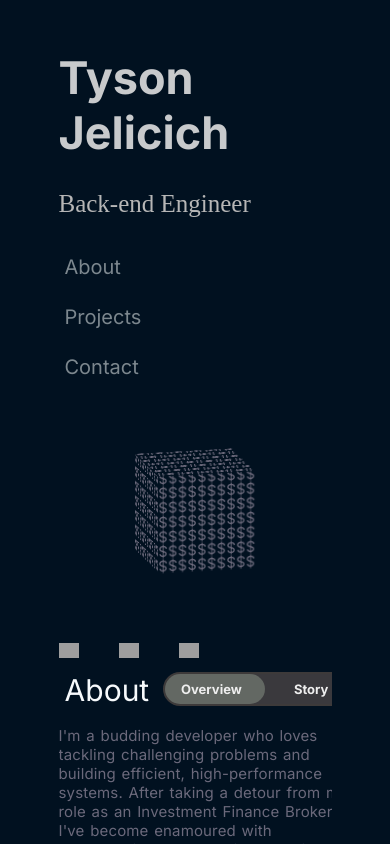
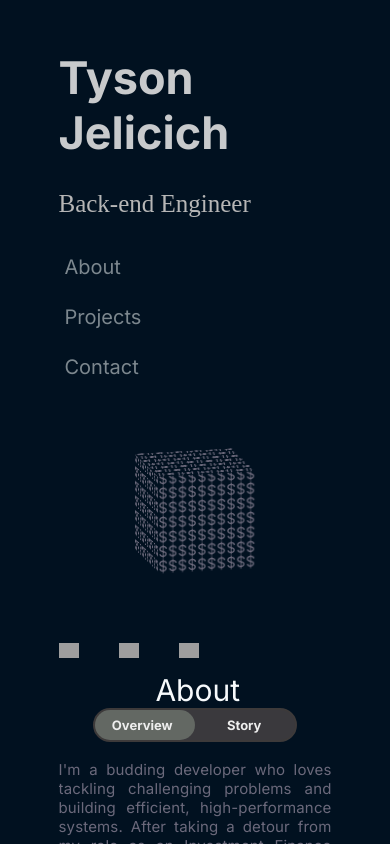
Before and after one commit to OldMateTys/Portfolio, a React (Create React App) app: page / in a window 390 px wide. Built offline with nearby package versions, Linux system fonts and the light colour scheme; grey boxes are pictures that could not be loaded.

Commit message:
Rectified mobile formatting.

```diff
--- a/src/App.css
+++ b/src/App.css
@@ -26,6 +26,9 @@
   transform-origin: center; /* Ensure proper rotation */
 }
 
+.block {
+  width: 100%;
+}
 .face {
   position: absolute;
   width: 100px;
@@ -245,6 +248,9 @@ html, body, #root {
   color: #c8cacc ;
 }
 
+.invisText {
+  color:transparent;
+}
 .bold {
   font-weight: 500;
   color: #a2a1aa;
@@ -317,6 +323,9 @@ html, body, #root {
   letter-spacing: 0.04mm;
   justify-content: space-evenly;
   transform: all 0.4s;
+  justify-items: left;
+  text-align: justify;
+
 
 }
 
@@ -427,6 +436,10 @@ html, body, #root {
   background-color: #393E46;
 }
 
+.headingContainer {
+  width: 100%;
+}
+
 .button:hover {
   background-color: #222831;
   cursor: pointer;
@@ -465,3 +478,29 @@ html, body, #root {
     font-size: 12px;
   }
 }
+@media screen and (max-width: 550px) { /* Adjust the max-width as needed */
+
+  .title_box {
+    flex-direction: column;
+    align-items: center;
+  }
+
+  .heading {
+    text-align: center;
+  }
+
+  .headingContainer {
+    justify-items: center;
+    align-items: center;
+  }
+
+  .tileContainer {
+    justify-content: center;
+    align-items: center;
+  }
+
+  .tileTitle {
+    font-size: 8px;
+  }
+
+}
--- a/src/App.js
+++ b/src/App.js
@@ -181,11 +181,13 @@ function Projects({ projectsRef }) {
   return (
     <div className='main'>
       <div className='block'>
-        <h1 className='p heading' ref={projectsRef}>Projects</h1>
-        <div className='tileContainer'>
-          <Tile i={0} onClick={() => handleClick(0)} />
-          <Tile i={1} onClick={() => handleClick(1)} />
+        <div className='headingContainer'>
+          <h1 className='p heading' ref={projectsRef}>Projects</h1>
+          <div className='tileContainer'>
+            <Tile i={0} onClick={() => handleClick(0)} />
+            <Tile i={1} onClick={() => handleClick(1)} />
 
+          </div>
         </div>
       </div>
     </div>
@@ -312,8 +314,9 @@ function Contact({contactRef}) {
   return (
     <div className='main'>
         <div className='block'>
+        <div className='headingContainer'>
         <div className='p heading' ref={contactRef}>Contact</div>
-
+        </div>
         </div>
     </div>
   );
```
Also changed, not shown: 1 other file (tests, documents, lock files or other folders).
